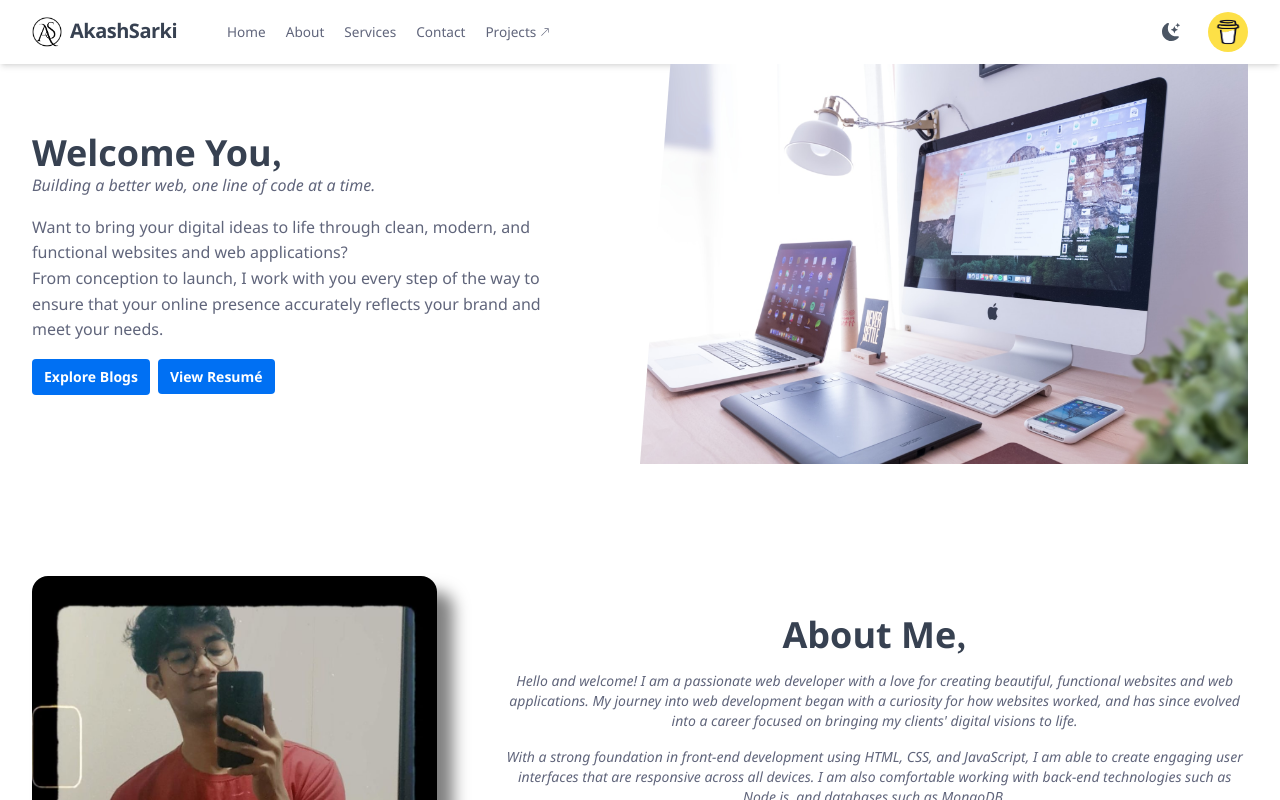
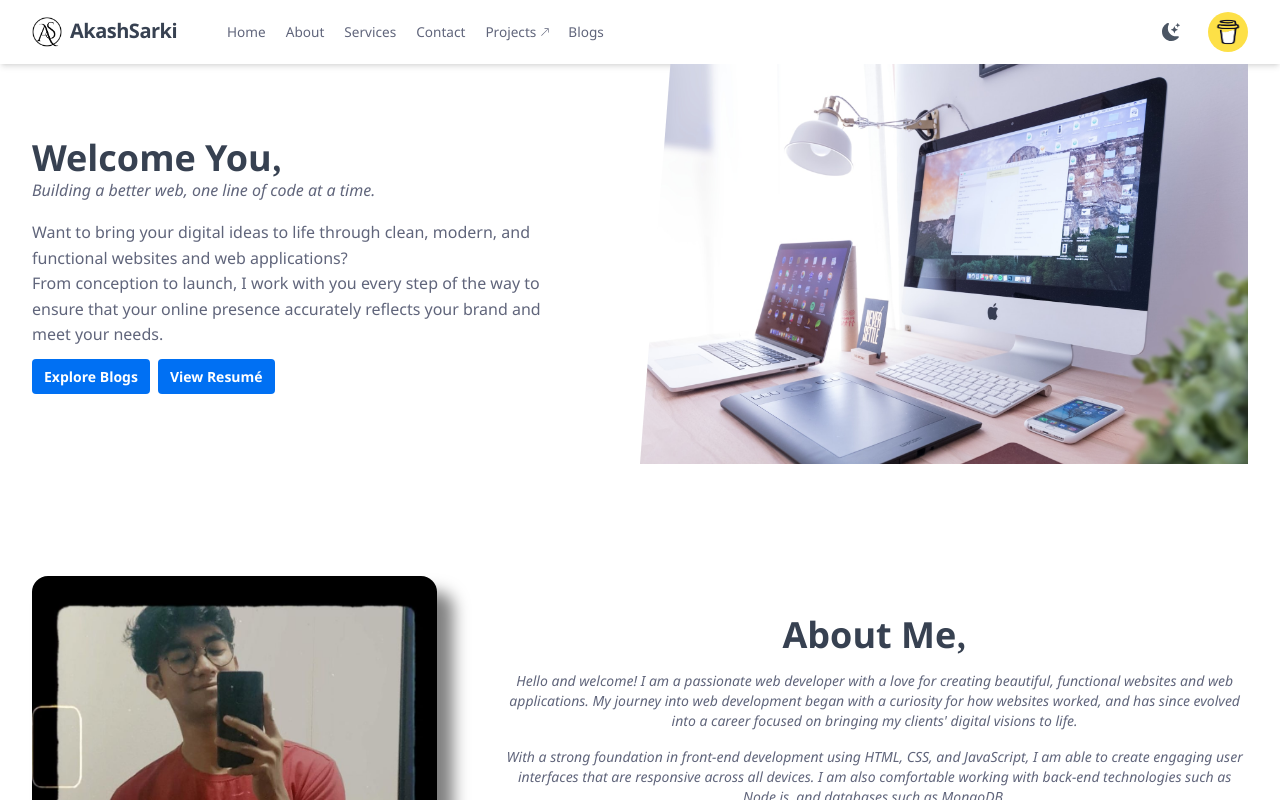
Before and after one commit to ashdephoenix123/developer-portfolio, a Next.js app: page / in a window 1280 px wide. Shown: the top 800 px of the page. Built offline with nearby package versions, Linux system fonts and the light colour scheme.

Commit message:
updated global css file

```diff
--- a/app/component/Navbar.js
+++ b/app/component/Navbar.js
@@ -3,7 +3,6 @@
 import Image from 'next/image'
 import React, { useState, useRef, useEffect } from 'react'
 import Link from 'next/link'
-import { SlArrowRight } from 'react-icons/sl'
 import { VscSearch } from 'react-icons/vsc'
 import { HiBars3 } from 'react-icons/hi2'
 import { RxCross2 } from 'react-icons/rx'
@@ -11,7 +10,6 @@ import { BsSunFill, BsFillMoonStarsFill, BsArrowUpRight } from 'react-icons/bs'
 import { useTheme } from 'next-themes';
 
 const Navbar = () => {
-    const [dropdown, setdropdown] = useState(false)
     const [search, setsearch] = useState(false)
     const [toggle, setToggle] = useState(false)
     const [mounted, setMounted] = useState(false)
@@ -29,9 +27,6 @@ const Navbar = () => {
     }, []);
 
     const handleClickOutside = (event) => {
-        if (ref.current && !ref.current.contains(event.target)) {
-            setdropdown(false);
-        }
         if (searchref.current && !searchref.current.contains(event.target)) {
             setsearch(false);
         }
@@ -91,6 +86,7 @@ const Navbar = () => {
                                 <li className='mx-2 border-transparent border-2 hover:border-b-black hide2'><Link href='#services'>Services</Link></li>
                                 <li className='mx-2 border-transparent border-2 hover:border-b-black hide2'><Link href='#contact'>Contact</Link></li>
                                 <li className='mx-2 border-transparent hide2'><Link href='https://www.thesharkkcompany.tech/' target='_blank' className='flex items-center'><div className='mr-0.5 border-2 hover:border-b-black border-transparent'>Projects</div><BsArrowUpRight size={10} /></Link></li>
+                                <li className='mx-2 border-transparent hide2'><Link href='/blogs' className='flex items-center'><div className='mr-0.5 border-2 hover:border-b-black border-transparent'>Blogs</div></Link></li>
                             </ul>
                                 <ul className='flex'>
                                     {currentTheme === 'light' ?
@@ -115,90 +111,15 @@ const Navbar = () => {
                     </div>
                 </div>
             </nav>
-            {dropdown &&
-                <div className='dropdown z-10' ref={ref}>
-                    <div className="dropdownGrid mb-6">
-                        <div className="dropdownchild">
-                            <h3 className='fontsm font-semibold mb-4'>Category</h3>
-                            <ul className="singlecol">
-                                <li className="fontsm py-2 hover:underline text4"><Link href="#">Blog title</Link></li>
-                                <li className="fontsm py-2 hover:underline text4"><Link href="#">Blog title</Link></li>
-                                <li className="fontsm py-2 hover:underline text4"><Link href="#">Blog title</Link></li>
-                                <li className="fontsm py-2 hover:underline text4"><Link href="#">Blog title</Link></li>
-                                <li className="fontsm py-2 hover:underline text4"><Link href="#">Blog title</Link></li>
-                                <li className="fontsm py-2 hover:underline text4"><Link href="#">Blog title</Link></li>
-                                <li className="fontsm py-2 hover:underline text4"><Link href="#">Blog title</Link></li>
-                            </ul>
-                        </div>
-                        <div className="dropdownchild">
-                            <h3 className='fontsm font-semibold mb-4'>Category</h3>
-                            <ul className="singlecol">
-                                <li className="fontsm py-2 hover:underline text4"><Link href="#">Blog title</Link></li>
-                                <li className="fontsm py-2 hover:underline text4"><Link href="#">Blog title</Link></li>
-                            </ul>
-                        </div>
-                        <div className="dropdownchild">
-                            <h3 className='fontsm font-semibold mb-4'>Category</h3>
-                            <ul className="singlecol">
-                                <li className="fontsm py-2 hover:underline text4"><Link href="#">Blog title</Link></li>
-                                <li className="fontsm py-2 hover:underline text4"><Link href="#">Blog title</Link></li>
-                                <li className="fontsm py-2 hover:underline text4"><Link href="#">Blog title</Link></li>
-                                <li className="fontsm py-2 hover:underline text4"><Link href="#">Blog title</Link></li>
-                                <li className="fontsm py-2 hover:underline text4"><Link href="#">Blog title</Link></li>
-                            </ul>
-                        </div>
-                        <div className="dropdownchild">
-                            <h3 className='fontsm font-semibold mb-4'>Category</h3>
-                            <ul className="singlecol">
-                                <li className="fontsm py-2 hover:underline text4"><Link href="#">Blog title</Link></li>
-                                <li className="fontsm py-2 hover:underline text4"><Link href="#">Blog title</Link></li>
-                                <li className="fontsm py-2 hover:underline text4"><Link href="#">Blog title</Link></li>
-                                <li className="fontsm py-2 hover:underline text4"><Link href="#">Blog title</Link></li>
-                                <li className="fontsm py-2 hover:underline text4"><Link href="#">Blog title</Link></li>
-                                <li className="fontsm py-2 hover:underline text4"><Link href="#">Blog title</Link></li>
-                                <li className="fontsm py-2 hover:underline text4"><Link href="#">Blog title</Link></li>
-                                <li className="fontsm py-2 hover:underline text4"><Link href="#">Blog title</Link></li>
-                            </ul>
-                        </div>
-                        <div className="dropdownchild">
-                            <h3 className='fontsm font-semibold mb-4'>Category</h3>
-                            <ul className="singlecol">
-                                <li className="fontsm py-2 hover:underline text4"><Link href="#">Blog title</Link></li>
-                                <li className="fontsm py-2 hover:underline text4"><Link href="#">Blog title</Link></li>
-                                <li className="fontsm py-2 hover:underline text4"><Link href="#">Blog title</Link></li>
-                                <li className="fontsm py-2 hover:underline text4"><Link href="#">Blog title</Link></li>
-                                <li className="fontsm py-2 hover:underline text4"><Link href="#">Blog title</Link></li>
-                                <li className="fontsm py-2 hover:underline text4"><Link href="#">Blog title</Link></li>
-                                <li className="fontsm py-2 hover:underline text4"><Link href="#">Blog title</Link></li>
-                            </ul>
-                        </div>
-                        <div className="dropdownchild">
-                            <h3 className='fontsm font-semibold mb-4'>Category</h3>
-                            <ul className="singlecol">
-                                <li className="fontsm py-2 hover:underline text4"><Link href="#">Blog title</Link></li>
-                                <li className="fontsm py-2 hover:underline text4"><Link href="#">Blog title</Link></li>
-                                <li className="fontsm py-2 hover:underline text4"><Link href="#">Blog title</Link></li>
-                                <li className="fontsm py-2 hover:underline text4"><Link href="#">Blog title</Link></li>
-                            </ul>
-                        </div>
-                    </div>
-                    <div className='absolute w-full left-0 border-b-black border-b-2'>
-                        <div className="block bg-zinc-200 w-full text-center py-2">
-                            <Link href={'#'}><span className='uppercase fontxs mr-1.5 hover:underline'>Visit Blog Site</span></Link>
-                            <SlArrowRight size={12} className='inline-block text-sm' />
-                        </div>
-                    </div>
-                </div>
-            }
             {
                 toggle && <>
                     <div className='absolute w-full h-fit bg1 z-10' ref={toggleref}>
                         <ul>
-                            <li onClick={() => { setToggle(prev => !prev) }} className='cursor-pointer dark:bg-gray-700 dark:border-b-slate-500 hover:bg-zinc-200 border-b'><Link href={'/'} className='p-4 block'><span className='w-fit inline-block text-sm tracking-wide mr-1.5'>Home</span></Link></li>
-                            <li onClick={() => { setToggle(prev => !prev) }} className='cursor-pointer dark:bg-gray-700 dark:border-b-slate-500 hover:bg-zinc-200 border-b'><Link href={'#about'} className='p-4 block'><span className='w-fit inline-block text-sm tracking-wide mr-1.5'>About</span></Link></li>
-                            <li onClick={() => { setToggle(prev => !prev) }} className='cursor-pointer dark:bg-gray-700 dark:border-b-slate-500 hover:bg-zinc-200 border-b'><Link href={'#services'} className='p-4 block'><span className='w-fit inline-block text-sm tracking-wide mr-1.5'>Services</span></Link></li>
-                            <li onClick={() => { setToggle(prev => !prev) }} className='cursor-pointer dark:bg-gray-700 dark:border-b-slate-500 hover:bg-zinc-200 border-b'><Link href={'#contact'} className='p-4 block'><span className='w-fit inline-block text-sm tracking-wide mr-1.5'>Contact</span></Link></li>
-                            <li onClick={() => { setToggle(prev => !prev) }} className='cursor-pointer dark:bg-gray-700 dark:border-b-slate-500 hover:bg-zinc-200 border-b'><Link href={'https://www.thesharkkcompany.tech'} target='_blank' className='p-4 flex items-center'><span className='w-fit inline-block text-sm tracking-wide mr-1.5'>Projects</span><BsArrowUpRight size={10} /></Link></li>
+                            <li onClick={() => { setToggle(prev => !prev) }} className='cursor-pointer dark:bg-gray-700 dark:hover:bg-slate-800 dark:border-b-slate-500 hover:bg-zinc-200 border-b'><Link href={'/'} className='p-4 block'><span className='w-fit inline-block text-sm tracking-wide mr-1.5'>Home</span></Link></li>
+                            <li onClick={() => { setToggle(prev => !prev) }} className='cursor-pointer dark:bg-gray-700 dark:hover:bg-slate-800 dark:border-b-slate-500 hover:bg-zinc-200 border-b'><Link href={'#about'} className='p-4 block'><span className='w-fit inline-block text-sm tracking-wide mr-1.5'>About</span></Link></li>
+                            <li onClick={() => { setToggle(prev => !prev) }} className='cursor-pointer dark:bg-gray-700 dark:hover:bg-slate-800 dark:border-b-slate-500 hover:bg-zinc-200 border-b'><Link href={'#services'} className='p-4 block'><span className='w-fit inline-block text-sm tracking-wide mr-1.5'>Services</span></Link></li>
+                            <li onClick={() => { setToggle(prev => !prev) }} className='cursor-pointer dark:bg-gray-700 dark:hover:bg-slate-800 dark:border-b-slate-500 hover:bg-zinc-200 border-b'><Link href={'#contact'} className='p-4 block'><span className='w-fit inline-block text-sm tracking-wide mr-1.5'>Contact</span></Link></li>
+                            <li onClick={() => { setToggle(prev => !prev) }} className='cursor-pointer dark:bg-gray-700 dark:hover:bg-slate-800 dark:border-b-slate-500 hover:bg-zinc-200 border-b'><Link href={'https://www.thesharkkcompany.tech'} target='_blank' className='p-4 flex items-center'><span className='w-fit inline-block text-sm tracking-wide mr-1.5'>Projects</span><BsArrowUpRight size={10} /></Link></li>
                         </ul>
                     </div>
                 </>
--- a/app/globals.scss
+++ b/app/globals.scss
@@ -8,7 +8,7 @@
   --text1: #0067C8;
   --bg1: #F2F2F2;
   --bg2: #f7f7f7;
-  --text1: #929292;
+  --text5: #929292;
   --text2: #676767;
   --text3: #F2F2F2;
   --text4: #494949;
@@ -45,24 +45,12 @@ body {
   position: relative;
 }
 
-.dropdown {
-  position: absolute;
-  background: var(--text3);
-  width: 85%;
-  top: 3.3rem;
-  left: 0;
-  right: 0;
-  margin: auto;
-  padding: 1.5rem;
-}
-
-
 .bg1 {
   background-color: var(--bg1);
 }
 
 .bg2 {
-  background-color: var(--text1);
+  background-color: var(--text5);
 }
 
 .bg4 {
@@ -77,16 +65,8 @@ body {
   font-size: 0.85rem;
 }
 
-.fontxs {
-  font-size: 0.8rem;
-}
-
 .text1 {
   color: var(--text1);
-}
-
-.text2 {
-  color: var(--text2);
 }
 
 .text4 {
@@ -135,78 +115,6 @@ body {
   background-repeat: no-repeat;
 }
 
-
-.bg-river {
-  background: url('/river.jpg');
-  background-size: cover;
-  background-position: center;
-  background-repeat: no-repeat;
-}
-
-.loader {
-  display: flex;
-  justify-content: center;
-  align-items: center;
-  height: 100vh;
-}
-
-.spinner {
-  border: 4px solid rgba(0, 0, 0, 0.1);
-  border-left-color: blue;
-  border-radius: 50%;
-  width: 40px;
-  height: 40px;
-  animation: spin 1s linear infinite;
-}
-
-.card {
-  border: 1px solid #ccc;
-  border-radius: 4px;
-  padding: 1rem;
-  margin: 1rem;
-
-  background-color: #fff;
-  color: #333;
-}
-
-.card h2 {
-  font-size: 1.5rem;
-  margin-top: 0;
-}
-
-.card .card-content {
-  margin-top: 1rem;
-}
-
-.card .card-stats {
-  display: flex;
-  margin: 1rem 0;
-}
-
-.card .card-stat {
-  display: flex;
-  align-items: center;
-  margin-right: 1rem;
-}
-
-.card .card-stat svg {
-  margin-right: 0.5rem;
-}
-
-.card .card-stat span {
-  font-size: 0.9rem;
-}
-
-.courses .card h2 {
-  margin-bottom: 0;
-}
-
-@keyframes spin {
-  to {
-    transform: rotate(360deg);
-  }
-}
-
 body {
   font-family: 'Segoe UI', Tahoma, Geneva, Verdana, sans-serif;
 }
@@ -253,23 +161,10 @@ body {
   }
 }
 
-.adjust {
-  width: 100%;
-  height: 100%;
-  position: absolute;
-  top: 50%;
-  left: 50%;
-  transform: translate(-50%, -50%);
-}
-
 .cardContainer {
   display: grid;
   grid-template-columns: repeat(auto-fit, minmax(250px, 1fr));
   grid-gap: 1.5rem;
-}
-
-.width1 {
-  width: 40%;
 }
 
 footer {
@@ -306,7 +201,6 @@ footer {
         margin-bottom: .5rem;
       }
 
-      // text-align: center;
       font-size: 1rem;
       list-style: none;
 
@@ -323,17 +217,6 @@ footer {
 
 }
 
-.copy {
-  font-size: .7rem;
-  font-weight: 300;
-}
-
-.dropdownGrid {
-  display: grid;
-  grid-template-columns: repeat(auto-fit, minmax(100px, 1fr));
-  grid-gap: 1rem;
-}
-
 .hide3 {
   display: none;
 }
@@ -342,12 +225,6 @@ footer {
   .container2 {
     width: 98%;
     padding: 0 .5rem;
-  }
-}
-
-@media only screen and (max-width: 1100px) {
-  .hide1 {
-    display: none;
   }
 }
 
--- a/app/loading.js
+++ b/app/loading.js
@@ -3,8 +3,8 @@ import React from 'react'
 const loading = () => {
     return (
         <>
-            <div className='adjust'>
-                <div className="lds-ring"><div></div><div></div><div></div><div></div></div>
+            <div className='relative h-screen'>
+                <div className="lds-ring absolute top-1/2 left-1/2 -translate-x-1/2 -translate-y-1/2"><div></div><div></div><div></div><div></div></div>
             </div>
         </>
     )
--- a/app/not-found.js
+++ b/app/not-found.js
@@ -5,7 +5,7 @@ const notfound = () => {
         <div className='container2 text-center h-screen'>
             <h2 className='text-5xl font-bold my-12'>Oops... Error 404</h2>
             <p className='mb-2'>The Page your are looking for is currently not available or lost.</p>
-            <p>Or, go back to <a href='/'  className='btn'>HomePage</a></p>
+            <p>Or, go back to {' '} <a href='/'  className='btn'>HomePage</a></p>
         </div>
     )
 }
--- a/app/page.js
+++ b/app/page.js
@@ -14,7 +14,7 @@ export default function Home() {
             <h1 className="font-semibold text-4xl text-gray-700 dark:text-white">Welcome You<span className="font-serif">,</span></h1>
             <p className="italic mb-4">Building a better web, one line of code at a time.</p>
             <p className="pr-16 mb-4 removePad1  max-[394px]:text-sm"><span className="block">Want to bring your digital ideas to life through clean, modern, and functional websites and web applications?</span> From conception to launch, I work with you every step of the way to ensure that your online presence accurately reflects your brand and meet your needs.</p>
-            <button className="btn max-[350px]:block max-[350px]:mb-2">Explore Blogs</button>
+            <Link href={'/blogs'} className="btn max-[350px]:block max-[350px]:mb-2">Explore Blogs</Link>
             <Link href={'/resume.pdf'} target="_blank" className="ml-2 btn  max-[350px]:ml-0">View Resumé</Link>
           </div>
           <div className="right relative basis-1/2 clipIt clipOver">
```
Also changed, not shown: app/blogs/page.js (added, +15 -0 lines).
